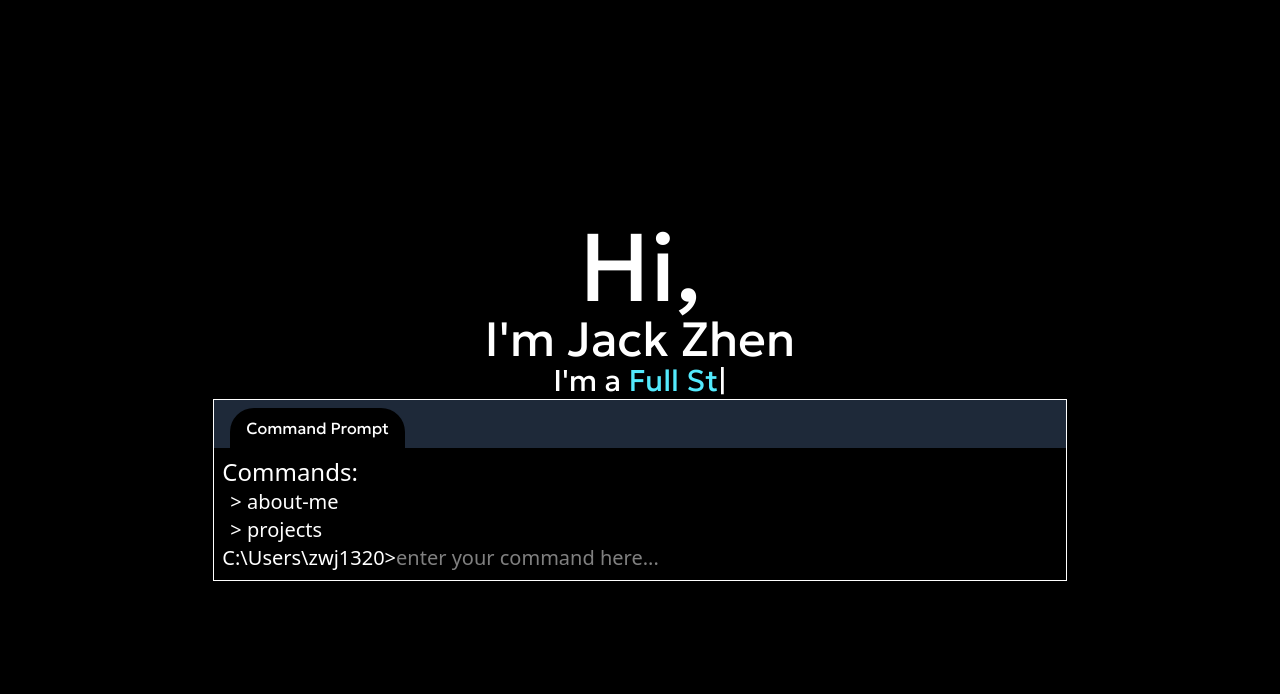
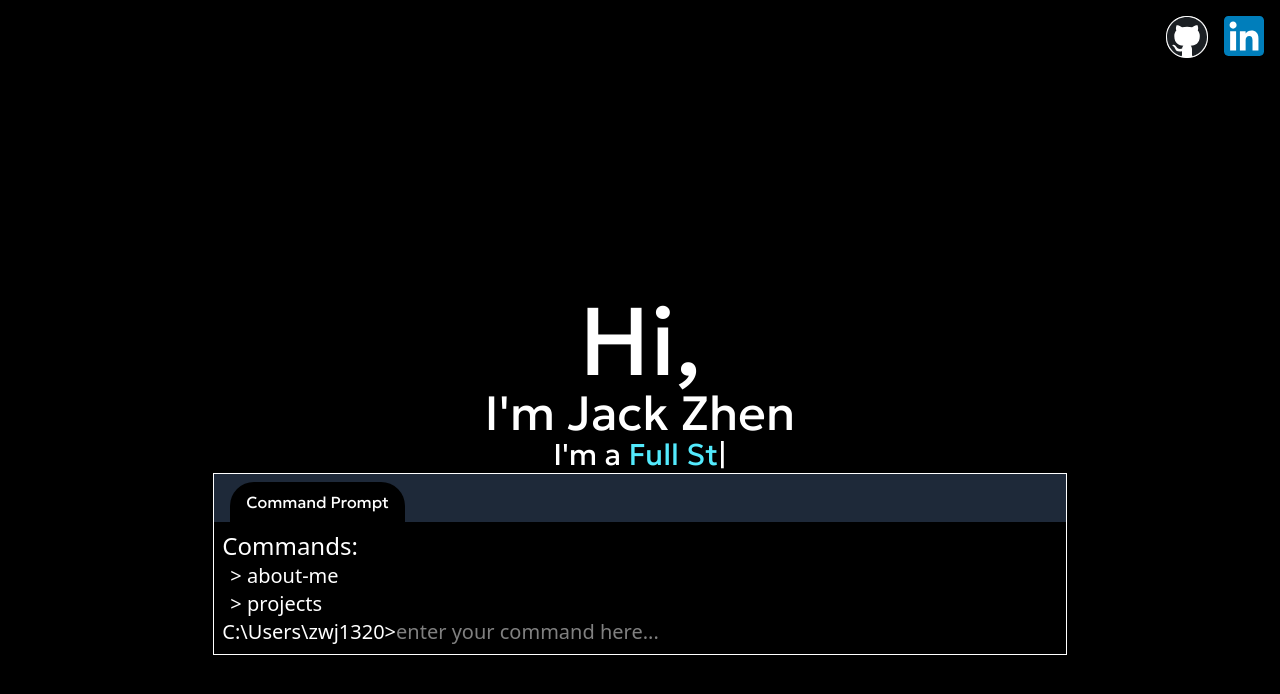
Before and after one commit to JackZhen1/JackZhen1.github.io, a React (Vite) app in the folder app/: page / in a window 1280 px wide. Shown: the top 694 px of the page. Built offline with nearby package versions, Linux system fonts and the light colour scheme; a web font is replaced by a local one.

Commit message:
added social button at top right

```diff
--- a/app/src/App.jsx
+++ b/app/src/App.jsx
@@ -1,5 +1,6 @@
-import { useRef, useState, useEffect } from "react";
+import { useRef, useState} from "react";
 import useTypeWriter from "./hooks/useTypeWriter";
+import Social from "./components/social";
 
 const App = () => {
   const [inputValue, setInputValue] = useState("");
@@ -21,6 +22,8 @@
   }
   return (
     // body
+    <div className="">
+      <Social />
       <div className='flex flex-col items-center justify-center min-h-dvh'>
 
         <h1 className="text-8xl">Hi,</h1>
@@ -72,6 +75,9 @@
         </div>
       </div>
 
+    </div>
+
+
   )
 }
 
--- /dev/null
+++ b/app/src/components/social.jsx
@@ -0,0 +1,24 @@
+const Social = () => {
+    return (
+        <div className="flex justify-end gap-4 p-4">
+            {/* github */}
+            <a href="https://github.com/JackZhen1" className="rounded-[20px] border bg-white" target="_blank" rel="noopener noreferrer">
+                <svg width="40" height="40" viewBox="0 0 1024 1024" fill="none" xmlns="http://www.w3.org/2000/svg" className="">
+                    <path fill-rule="evenodd" clip-rule="evenodd" d="M8 0C3.58 0 0 3.58 0 8C0 11.54 2.29 14.53 5.47 15.59C5.87 15.66 6.02 15.42 6.02 15.21C6.02 15.02 6.01 14.39 6.01 13.72C4 14.09 3.48 13.23 3.32 12.78C3.23 12.55 2.84 11.84 2.5 11.65C2.22 11.5 1.82 11.13 2.49 11.12C3.12 11.11 3.57 11.7 3.72 11.94C4.44 13.15 5.59 12.81 6.05 12.6C6.12 12.08 6.33 11.73 6.56 11.53C4.78 11.33 2.92 10.64 2.92 7.58C2.92 6.71 3.23 5.99 3.74 5.43C3.66 5.23 3.38 4.41 3.82 3.31C3.82 3.31 4.49 3.1 6.02 4.13C6.66 3.95 7.34 3.86 8.02 3.86C8.7 3.86 9.38 3.95 10.02 4.13C11.55 3.09 12.22 3.31 12.22 3.31C12.66 4.41 12.38 5.23 12.3 5.43C12.81 5.99 13.12 6.7 13.12 7.58C13.12 10.65 11.25 11.33 9.47 11.53C9.76 11.78 10.01 12.26 10.01 13.01C10.01 14.08 10 14.94 10 15.21C10 15.42 10.15 15.67 10.55 15.59C13.71 14.53 16 11.53 16 8C16 3.58 12.42 0 8 0Z" transform="scale(64)" fill="#1B1F23"/>
+                </svg>
+            </a>
+
+            {/* linkedin */}
+            <a href="https://www.linkedin.com/in/jackzhen1320/" target="_blank" rel="noopener noreferrer">
+                <svg height="40" viewBox="0 0 72 72" width="40" xmlns="http://www.w3.org/2000/svg">
+                    <g fill="none" fill-rule="evenodd">
+                        <path d="M8,72 L64,72 C68.418278,72 72,68.418278 72,64 L72,8 C72,3.581722 68.418278,-8.11624501e-16 64,0 L8,0 C3.581722,8.11624501e-16 -5.41083001e-16,3.581722 0,8 L0,64 C5.41083001e-16,68.418278 3.581722,72 8,72 Z" fill="#007EBB"/>
+                        <path d="M62,62 L51.315625,62 L51.315625,43.8021149 C51.315625,38.8127542 49.4197917,36.0245323 45.4707031,36.0245323 C41.1746094,36.0245323 38.9300781,38.9261103 38.9300781,43.8021149 L38.9300781,62 L28.6333333,62 L28.6333333,27.3333333 L38.9300781,27.3333333 L38.9300781,32.0029283 C38.9300781,32.0029283 42.0260417,26.2742151 49.3825521,26.2742151 C56.7356771,26.2742151 62,30.7644705 62,40.051212 L62,62 Z M16.349349,22.7940133 C12.8420573,22.7940133 10,19.9296567 10,16.3970067 C10,12.8643566 12.8420573,10 16.349349,10 C19.8566406,10 22.6970052,12.8643566 22.6970052,16.3970067 C22.6970052,19.9296567 19.8566406,22.7940133 16.349349,22.7940133 Z M11.0325521,62 L21.769401,62 L21.769401,27.3333333 L11.0325521,27.3333333 L11.0325521,62 Z" fill="#FFF"/>
+                    </g>
+                </svg>
+            </a>
+        </div>
+    )
+};
+
+export default Social;
```
Lines whose indentation alone changed are shown as unchanged.
